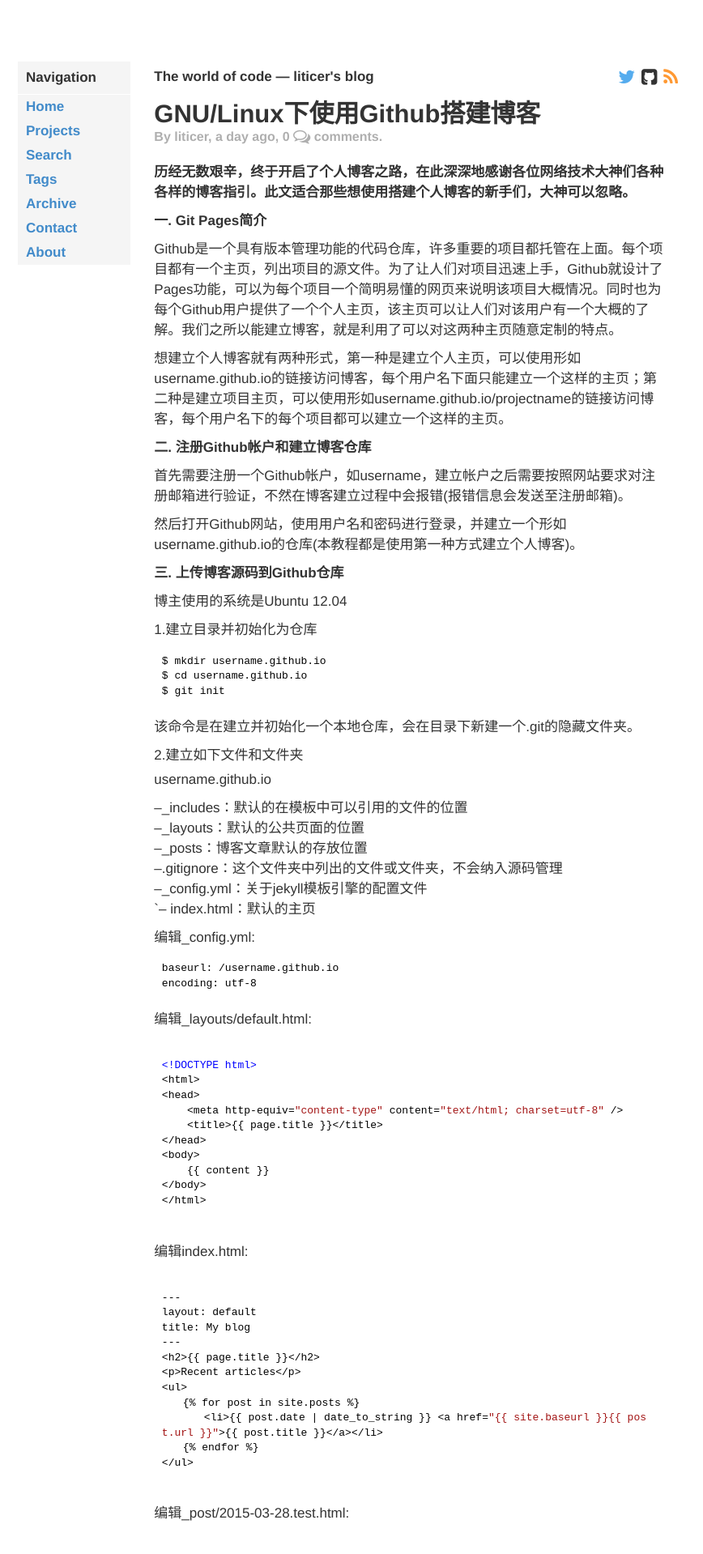
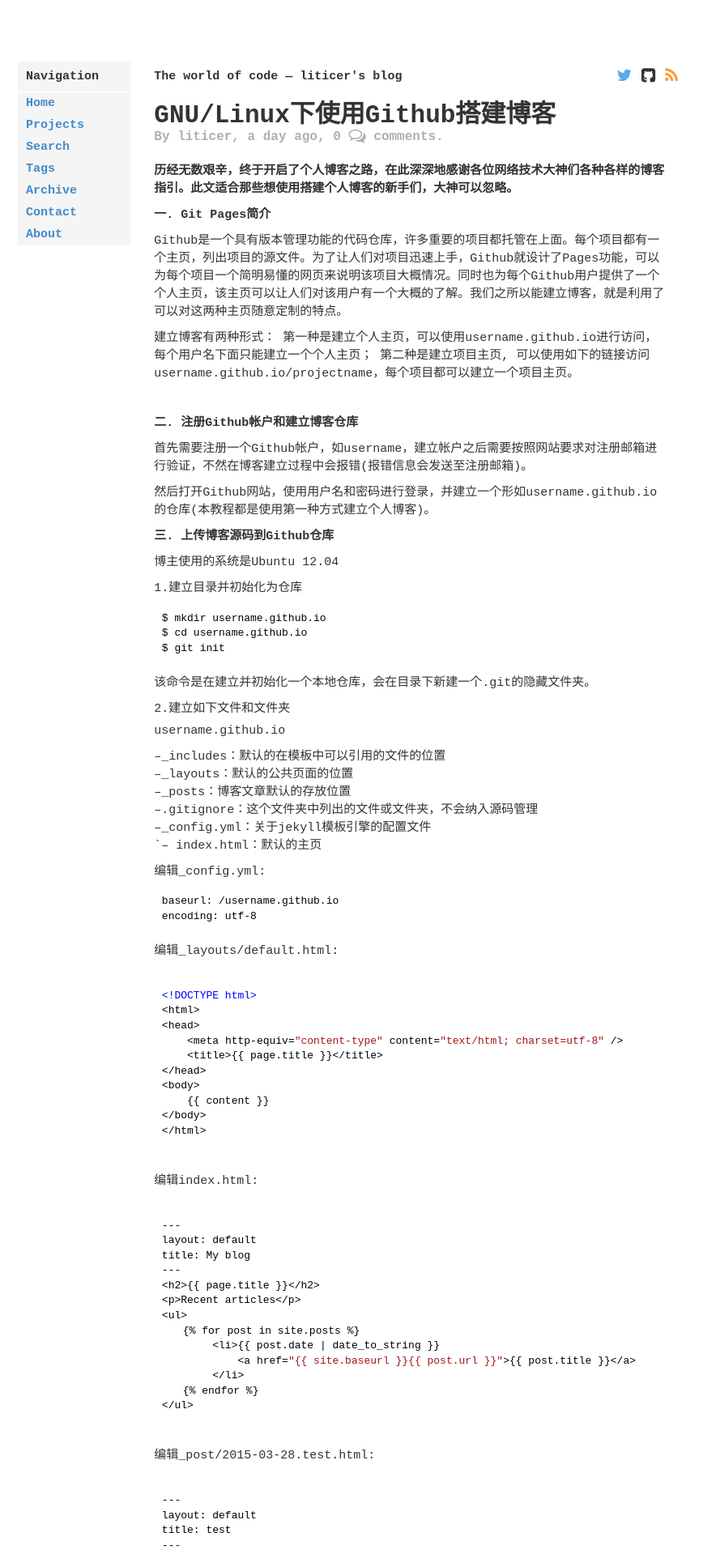
Before and after one commit to liticer/liticer.github.io, a Jekyll site: the page built from _posts/2015-03-28-GNU-Linux下使用Github搭建博客.markdown, in a window 1280 px wide. Shown: the top 1919 px of the page at 81% size, without its empty margins (203-1071 px from the left). Built offline with Jekyll 4.4.1, drawn with Linux system fonts in a browser that asks for light colours; some web fonts are replaced; Markdown is read by kramdown in place of the engine named in the settings; comment, search, counter and statistics services are not loaded; some of the changed text lies outside the part shown.

Commit message:
leventh post

````diff
--- a/_posts/2015-03-28-GNU-Linux下使用Github搭建博客.markdown
+++ b/_posts/2015-03-28-GNU-Linux下使用Github搭建博客.markdown
@@ -14,7 +14,13 @@
 
 Github是一个具有版本管理功能的代码仓库，许多重要的项目都托管在上面。每个项目都有一个主页，列出项目的源文件。为了让人们对项目迅速上手，Github就设计了Pages功能，可以为每个项目一个简明易懂的网页来说明该项目大概情况。同时也为每个Github用户提供了一个个人主页，该主页可以让人们对该用户有一个大概的了解。我们之所以能建立博客，就是利用了可以对这两种主页随意定制的特点。
 
-想建立个人博客就有两种形式，第一种是建立个人主页，可以使用形如username.github.io的链接访问博客，每个用户名下面只能建立一个这样的主页；第二种是建立项目主页，可以使用形如username.github.io/projectname的链接访问博客，每个用户名下的每个项目都可以建立一个这样的主页。
+建立博客有两种形式：
+第一种是建立个人主页，可以使用username.github.io进行访问，每个用户名下面只能建立一个个人主页；
+第二种是建立项目主页, 可以使用如下的链接访问username.github.io/projectname，每个项目都可以建立一个项目主页。
+
+
+```
+```
 
 <strong>二. 注册Github帐户和建立博客仓库</strong>
 
@@ -90,7 +96,9 @@
 <p>Recent articles</p>
 <ul>
 　　{% for post in site.posts %}
-　　　　<li>{{ post.date | date_to_string }} <a href="{{ site.baseurl }}{{ post.url }}">{{ post.title }}</a></li>
+        <li>{{ post.date | date_to_string }}
+            <a href="{{ site.baseurl }}{{ post.url }}">{{ post.title }}</a>
+        </li>
 　　{% endfor %}
 </ul>
 {% endraw %}
--- a/assets/css/_sass/_site.scss
+++ b/assets/css/_sass/_site.scss
@@ -2,7 +2,7 @@
 // Custom containers & wrappers
 body {
   color:#000;
-  font: 17px Poly, 'Helvetica Neue', Helvetica, serif, Arial !important;
+  font: 15px 'Courier 10 Pitch', 'Courier New', Poly, 'Helvetica Neue', Helvetica, serif, Arial !important;
 }
 
 .footer {height:60px;}
````
Also changed, not shown: other parts of _posts/2015-03-28-GNU-Linux下使用Github搭建博客.markdown (+1 -3 lines), assets/css/_sass/_bootstrap.min.scss (+1 -1 lines), 5 other files.
